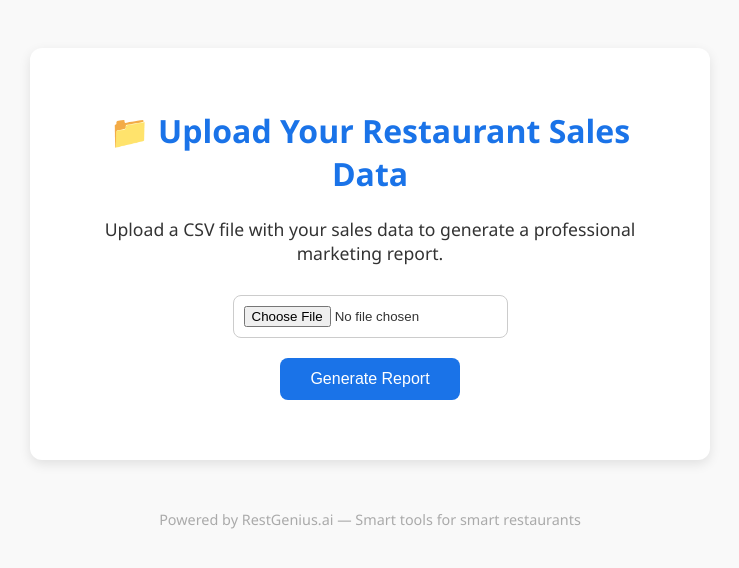
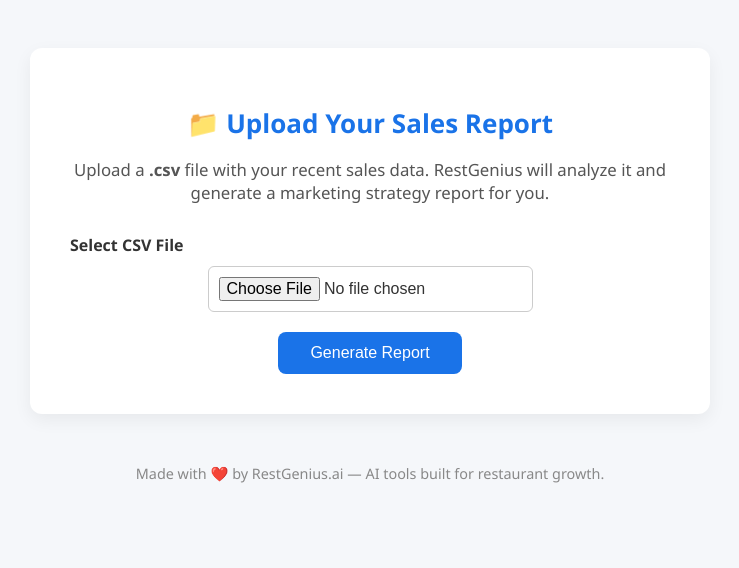
Before and after one commit to RestGenius/restgenius, a Flask app: page / in a window 1280 px wide. Shown: the top 568 px of the page, without its empty margins (270-1009 px from the left). Run offline with Flask 3, Linux system fonts and the light colour scheme.

Commit message:
Update index.html

```diff
--- a/templates/index.html
+++ b/templates/index.html
@@ -2,80 +2,94 @@
 <html lang="en">
 <head>
   <meta charset="UTF-8">
-  <title>RestGenius - Upload Sales Data</title>
+  <title>RestGenius — AI Marketing Report</title>
   <style>
     body {
       font-family: 'Segoe UI', Tahoma, Geneva, Verdana, sans-serif;
-      background-color: #f9f9f9;
+      background-color: #f5f7fa;
+      color: #333;
       padding: 40px;
-      color: #333;
     }
 
     .container {
-      background: #fff;
+      background-color: #fff;
       max-width: 600px;
       margin: auto;
       padding: 40px;
       border-radius: 12px;
-      box-shadow: 0 4px 12px rgba(0,0,0,0.1);
+      box-shadow: 0 6px 18px rgba(0, 0, 0, 0.06);
     }
 
     h1 {
       text-align: center;
       color: #1a73e8;
+      font-size: 26px;
+      margin-bottom: 10px;
     }
 
-    p {
+    p.description {
       text-align: center;
-      font-size: 1.1em;
+      font-size: 1.05em;
+      color: #555;
       margin-bottom: 30px;
+    }
+
+    label {
+      font-weight: bold;
+      display: block;
+      margin-bottom: 10px;
     }
 
     input[type="file"] {
       display: block;
-      margin: 20px auto;
+      margin: 0 auto 20px;
       padding: 10px;
-      border-radius: 8px;
+      border-radius: 6px;
       border: 1px solid #ccc;
+      font-size: 1em;
     }
 
     button {
       display: block;
-      margin: 20px auto;
-      padding: 12px 30px;
+      margin: 20px auto 0;
+      padding: 12px 32px;
       font-size: 1em;
       color: #fff;
       background-color: #1a73e8;
       border: none;
       border-radius: 8px;
       cursor: pointer;
+      transition: background-color 0.2s ease;
     }
 
     button:hover {
-      background-color: #0f5ec2;
+      background-color: #0d5fc4;
     }
 
     footer {
       margin-top: 50px;
       text-align: center;
       font-size: 0.9em;
-      color: #aaa;
+      color: #888;
     }
   </style>
 </head>
 <body>
   <div class="container">
-    <h1>📁 Upload Your Restaurant Sales Data</h1>
-    <p>Upload a CSV file with your sales data to generate a professional marketing report.</p>
+    <h1>📁 Upload Your Sales Report</h1>
+    <p class="description">
+      Upload a <strong>.csv</strong> file with your recent sales data. RestGenius will analyze it and generate a marketing strategy report for you.
+    </p>
 
     <form action="/analyze" method="POST" enctype="multipart/form-data">
-      <input type="file" name="file" accept=".csv" required>
+      <label for="file">Select CSV File</label>
+      <input type="file" name="file" id="file" accept=".csv" required>
       <button type="submit">Generate Report</button>
     </form>
   </div>
 
   <footer>
-    Powered by RestGenius.ai — Smart tools for smart restaurants
+    Made with ❤️ by RestGenius.ai — AI tools built for restaurant growth.
   </footer>
 </body>
 </html>
```
